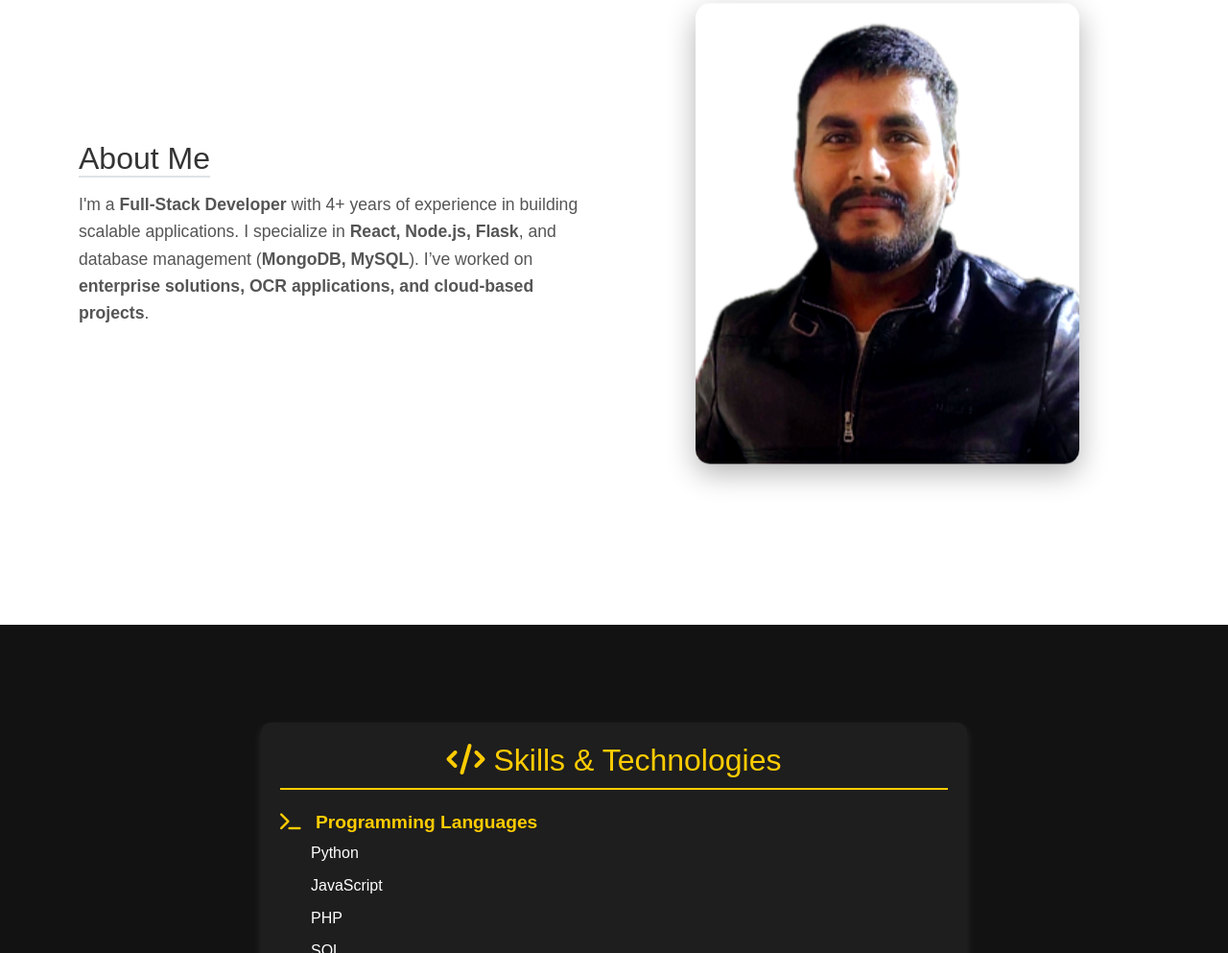
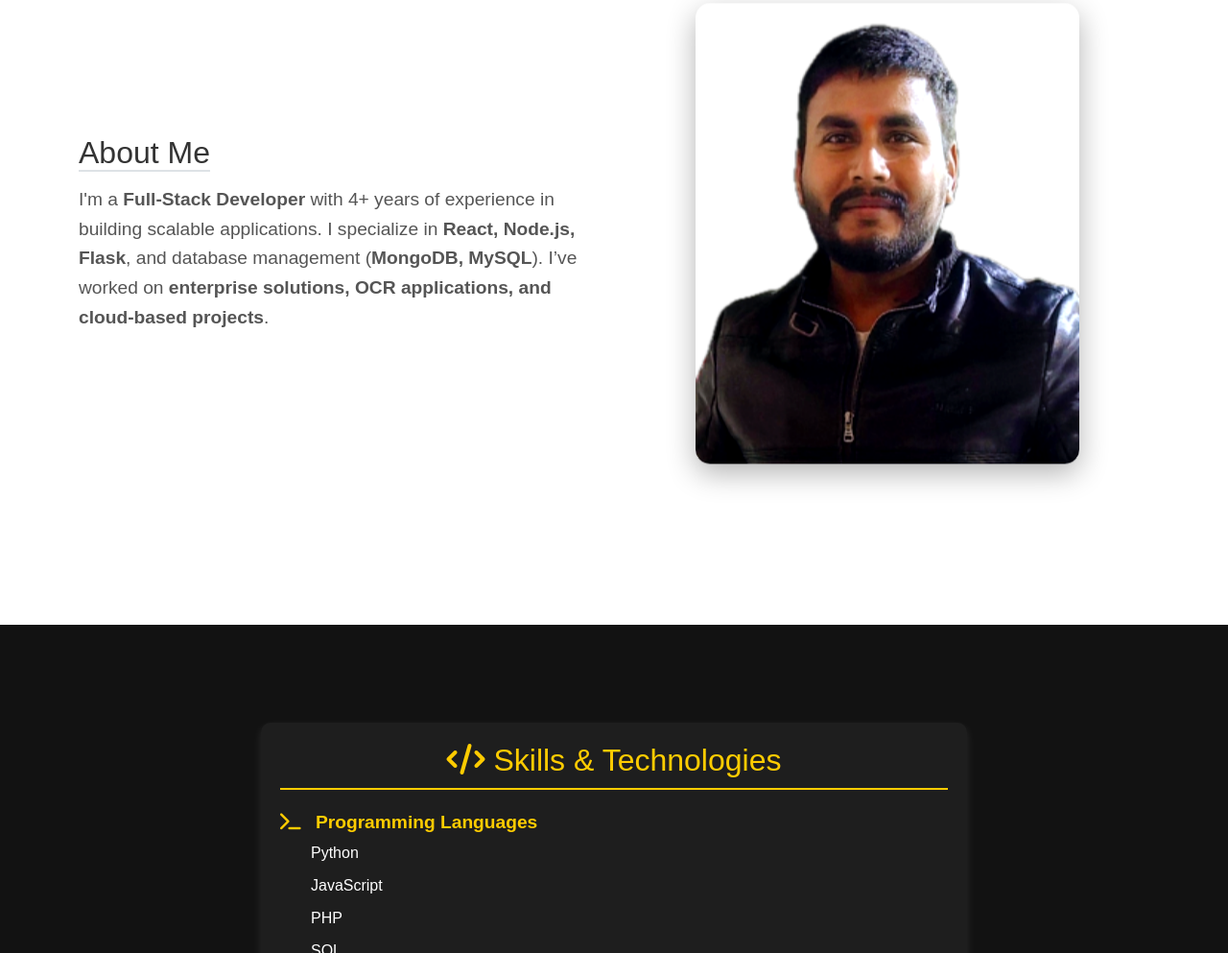
Before and after one commit to ranjeet-ydv/ranjeet-ydv.github.io, a plain HTML site: page index.html in a window 1280 px wide. Shown: the part 1035-2028 px from the top of the page at 96% size. Drawn offline with nearby package versions, Linux system fonts and the light colour scheme.

Commit message:
modified style

```diff
--- a/assets/css/style.css
+++ b/assets/css/style.css
@@ -174,7 +174,6 @@
     100% { opacity: 1; transform: translateX(0); }
 }
 
-/* Responsive Design */
 @media (max-width: 768px) {
     .hero {
         flex-direction: column;
@@ -210,7 +209,7 @@
 }
 
 .about-text p {
-    font-size: 1.1rem;
+    font-size: 1.2rem;
     color: #555;
     line-height: 1.6;
     font-weight: 500;
@@ -225,7 +224,6 @@
     border-radius: 15px;
     box-shadow: 0 10px 30px rgba(0, 0, 0, 0.3);
     filter: drop-shadow(0 0 10px rgb(39, 38, 38));
-
     filter: contrast(100%) brightness(100%) saturate(120%);
     filter: grayscale(20%) contrast(120%);
 
```
